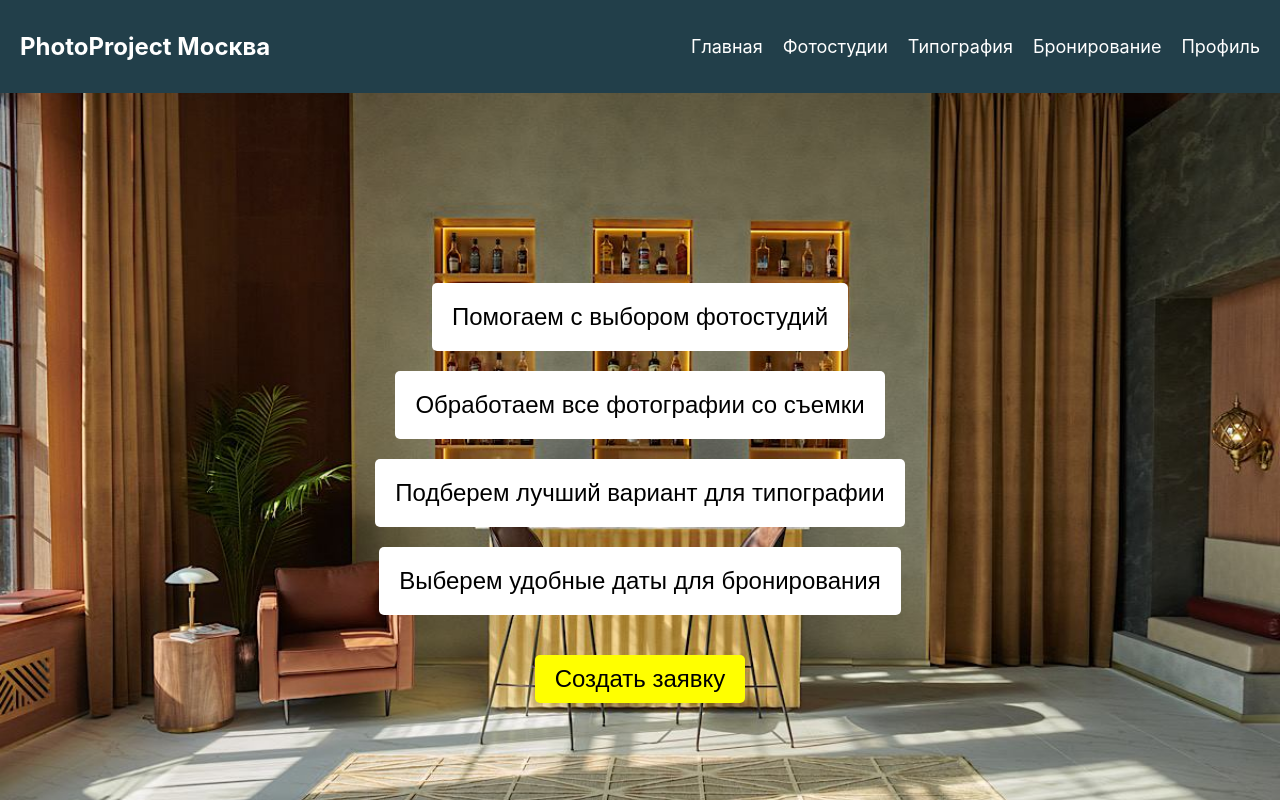
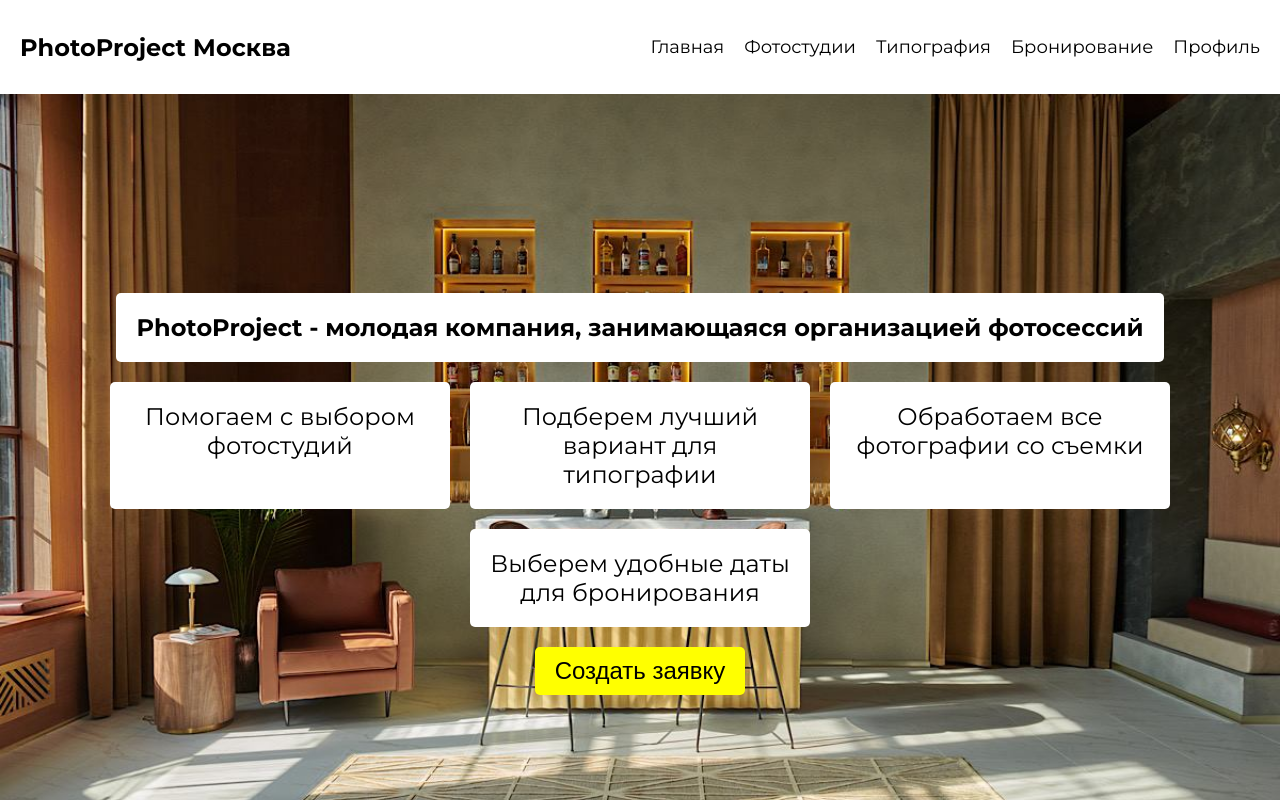
Before and after one commit to MaximkaProMax/graduation, a React (Create React App) app in the folder photoproject/: page / in a window 1280 px wide. Shown: the top 800 px of the page. Built offline with nearby package versions, Linux system fonts and the light colour scheme; the HTML template or start-up script is replaced by a standard one.

Commit message:
Degisn 2.0

```diff
--- a/photoproject/src/components/Header.css
+++ b/photoproject/src/components/Header.css
@@ -1,8 +1,8 @@
 /* src/components/Header.css */
 .header {
-  background-color: #223F4A;
+  background-color: white;
   padding: 20px;
-  color: white;
+  color: black;
   display: flex;
   justify-content: space-between;
   align-items: center;
@@ -25,7 +25,7 @@
 }
 
 .header nav ul li a {
-  color: white;
+  color: black;
   text-decoration: none;
   font-size: 18px;
   transition: color 0.3s;
--- a/photoproject/src/components/Home.css
+++ b/photoproject/src/components/Home.css
@@ -1,6 +1,15 @@
 /* src/components/Home.css */
+@import url('https://fonts.googleapis.com/css2?family=Montserrat:wght@400;700&display=swap');
+
+body {
+  margin: 0;
+  font-family: 'Montserrat', sans-serif;
+  -webkit-font-smoothing: antialiased;
+  -moz-osx-font-smoothing: grayscale;
+}
+
 .home {
-  font-family: Arial, sans-serif;
+  font-family: 'Montserrat', sans-serif;
 }
 
 .main-content {
@@ -9,6 +18,7 @@
   position: relative;
   height: 100vh; /* Устанавливаем высоту на весь экран */
   display: flex;
+  flex-direction: column;
   justify-content: center;
   align-items: center;
   overflow: hidden; /* Скрываем переполнение */
@@ -27,32 +37,40 @@
   z-index: -1; /* Помещаем фон ниже других элементов */
 }
 
-.overlay-text {
-  z-index: 1;
-  display: flex;
-  flex-direction: column;
-  justify-content: center;
-  align-items: center;
-  gap: 20px;
-  color: white;
+.description {
+  background-color: white; /* Убираем прозрачность */
+  color: black;
+  padding: 20px;
+  border-radius: 5px;
+  margin-bottom: 20px;
+  font-size: 24px;
+  font-weight: 700;
 }
 
-.text-box {
-  background-color: white; /* Устанавливаем белый фон для текстового блока */
-  color: black; /* Устанавливаем цвет текста черным */
-  padding: 20px; /* Увеличиваем отступы */
+.services {
+  display: flex;
+  flex-wrap: wrap;
+  justify-content: center;
+  gap: 20px;
+}
+
+.service-box {
+  background-color: white; /* Убираем прозрачность */
+  color: black;
+  padding: 20px;
   border-radius: 5px;
-  font-size: 24px; /* Увеличиваем размер шрифта */
+  font-size: 24px;
+  width: 300px;
 }
 
 .cta-button {
-  margin-top: 20px; /* Добавляем отступ сверху, чтобы разместить кнопку ниже текста */
+  margin-top: 20px;
   padding: 10px 20px;
   background-color: yellow;
   border: none;
   border-radius: 5px;
   cursor: pointer;
-  font-size: 24px; /* Увеличиваем размер шрифта кнопки */
+  font-size: 24px;
 }
 
 .footer {
--- a/photoproject/src/components/Home.js
+++ b/photoproject/src/components/Home.js
@@ -7,13 +7,16 @@ function Home() {
     <div className="home">
       <main className="main-content">
         <div className="background-image"></div>
-        <div className="overlay-text">
-          <div className="text-box">Помогаем с выбором фотостудий</div>
-          <div className="text-box">Обработаем все фотографии со съемки</div>
-          <div className="text-box">Подберем лучший вариант для типографии</div>
-          <div className="text-box">Выберем удобные даты для бронирования</div>
-          <button className="cta-button">Создать заявку</button>
+        <div className="description">
+          PhotoProject - молодая компания, занимающаяся организацией фотосессий
         </div>
+        <div className="services">
+          <div className="service-box">Помогаем с выбором фотостудий</div>
+          <div className="service-box">Подберем лучший вариант для типографии</div>
+          <div className="service-box">Обработаем все фотографии со съемки</div>
+          <div className="service-box">Выберем удобные даты для бронирования</div>
+        </div>
+        <button className="cta-button">Создать заявку</button>
       </main>
       <footer className="footer">
         <a href="#">Политика конфиденциальности</a>
```
